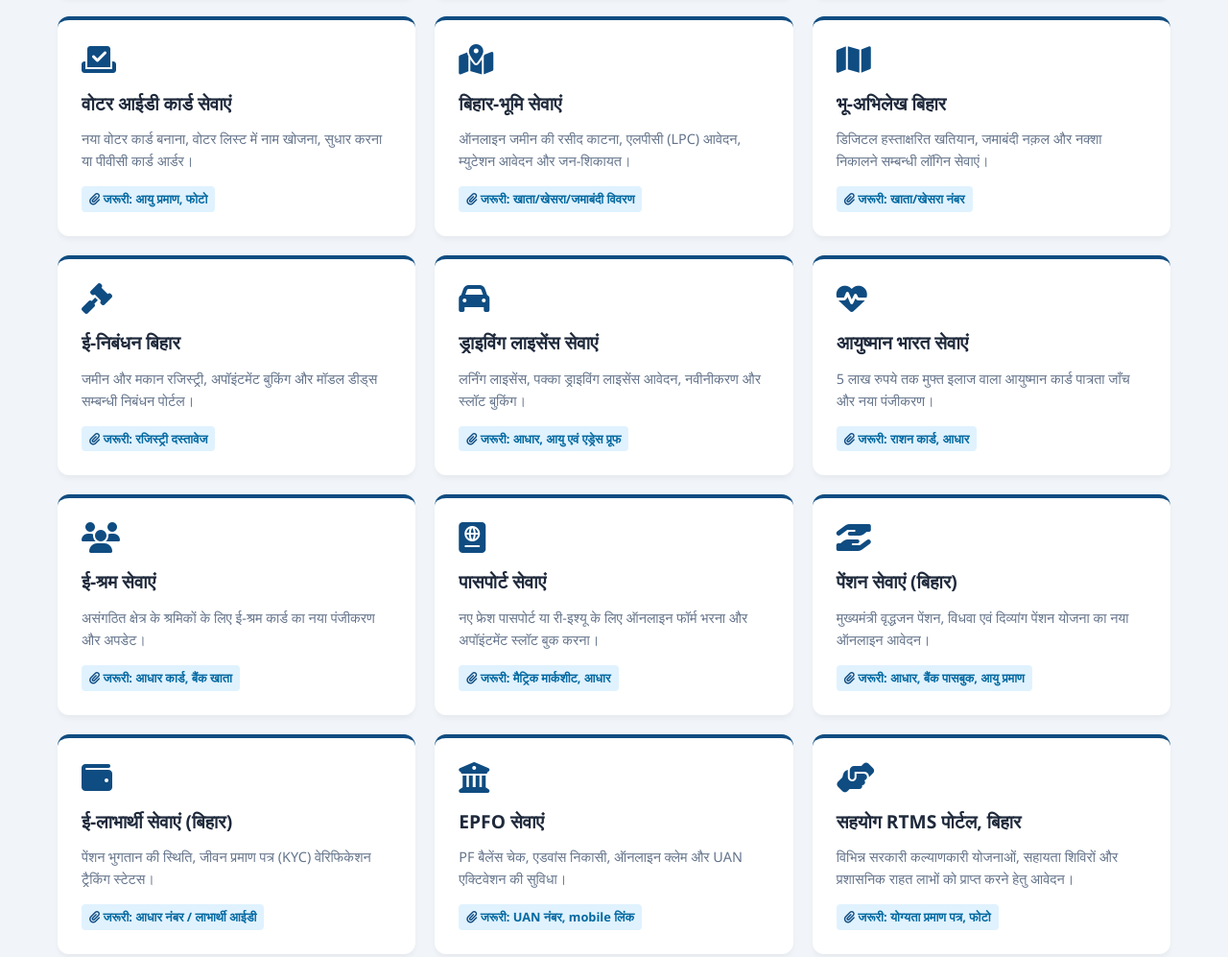
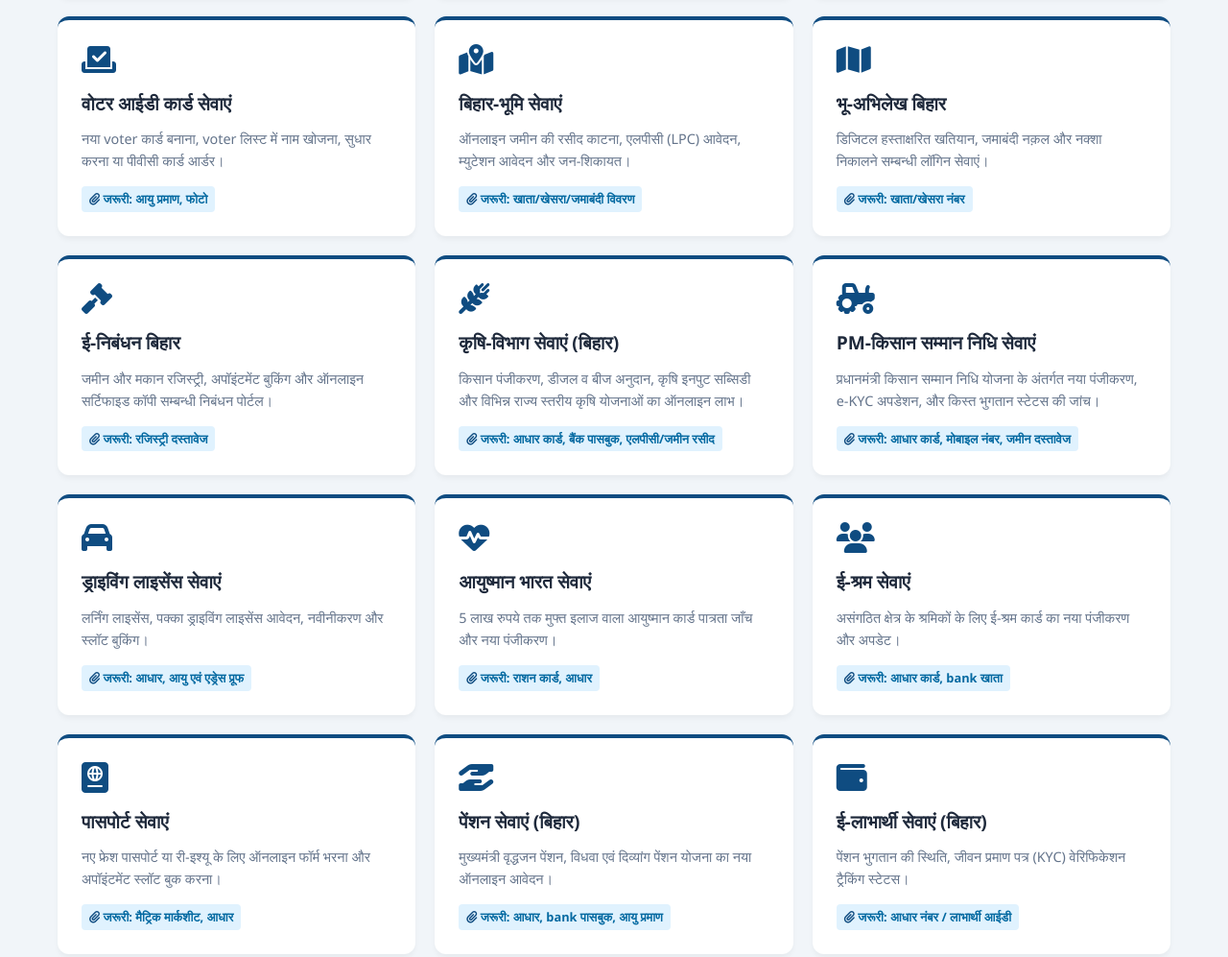
Before and after one commit to DigiSolutionsOnlineServices/DigiSolutions, a plain HTML site: page index.html in a window 1280 px wide. Shown: the part 1260-2257 px from the top of the page at 96% size. Drawn offline with Linux system fonts and the light colour scheme.

Commit message:
Update index.html

```diff
--- a/index.html
+++ b/index.html
@@ -314,7 +314,7 @@
     <!-- Hero Welcome Section -->
     <div class="hero">
         <h2>🏪 DigiSolutions Online Services</h2>
-        <p>आपके शहर और गाँव में सभी प्रकार की सरकारी योजनाएं, बैंकिंग लेनदेन, फॉर्म्स और प्रिंटिंग के लिए सबसे भरोसेमंद और डिजिटल केंद्र।</p>
+        <p>आपके शहर और गाँव में सभी प्रकार की सरकारी योजनाएं, बैंकिंग सेवाएं , फॉर्म्स और प्रिंटिंग के लिए सबसे भरोसेमंद और डिजिटल केंद्र।</p>
         <div>
             <a href="https://maps.app.goo.gl/KsEybuKyX5bRQtJY7" target="_blank" class="btn"><i class="fa-solid fa-map-location-dot"></i> हमें Google पर देखें (Visit Now)</a>
         </div>
@@ -353,7 +353,7 @@
 
             <div class="search-box">
                 <i class="fa-solid fa-magnifying-glass"></i>
-                <input type="text" id="serviceSearch" placeholder="जैसे: Aadhaar, PAN, Voter, Land, RTI, Pension...">
+                <input type="text" id="serviceSearch" placeholder="जैसे: Aadhaar, PAN, Voter, Land, RTI, Pension, Kisan...">
             </div>
 
             <!-- Dynamically populated via Javascript with explicit links -->
@@ -395,15 +395,17 @@
             { title: "RTPS सेवाएं", link: "https://serviceonline.bihar.gov.in/", icon: "fa-file-invoice", desc: "जाति, आवासीय, आय प्रमाण पत्र के साथ-साथ अब आचरण प्रमाण पत्र (Character Certificate) का नया आवेदन और डाउनलोड।", doc: "आधार कार्ड, फोटो, शपथ पत्र" },
             { title: "पैन कार्ड सेवाएं", link: "https://onlineservices.proteantech.in/paam/endUserRegisterContact.html", icon: "fa-id-card", desc: "नया पैन कार्ड आवेदन, खोए हुए पैन का सुधार या रीप्रिंट की त्वरित सुविधा।", doc: "आधार कार्ड, फोटो" },
             { title: "आधार अपडेट सेवाएं", link: "https://uidai.gov.in/en/", icon: "fa-address-card", desc: "आधार कार्ड में एड्रेस सुधार, स्टेटस जांच संबंधी ऑनलाइन कार्य की आधिकारिक जानकारी।", doc: "सहायक दस्तावेज" },
-            { title: "वोटर आईडी कार्ड सेवाएं", link: "https://voters.eci.gov.in/login", icon: "fa-check-to-slot", desc: "नया वोटर कार्ड बनाना, वोटर लिस्ट में नाम खोजना, सुधार करना या पीवीसी कार्ड आर्डर।", doc: "आयु प्रमाण, फोटो" },
+            { title: "वोटर आईडी कार्ड सेवाएं", link: "https://voters.eci.gov.in/login", icon: "fa-check-to-slot", desc: "नया voter कार्ड बनाना, voter लिस्ट में नाम खोजना, सुधार करना या पीवीसी कार्ड आर्डर।", doc: "आयु प्रमाण, फोटो" },
             { title: "बिहार-भूमि सेवाएं", link: "https://biharbhumi.bihar.gov.in/Biharbhumi/", icon: "fa-map-location-dot", desc: "ऑनलाइन जमीन की रसीद काटना, एलपीसी (LPC) आवेदन, म्युटेशन आवेदन और जन-शिकायत।", doc: "खाता/खेसरा/जमाबंदी विवरण" },
-            { title: "भू-अभिलेख बिहार", link: "https://bhuabhilekh.bihar.gov.in/login?ref=aW5kZXgucGhw", icon: "fa-map", desc: "डिजिटल हस्ताक्षरित खतियान, जमाबंदी नक़ल और नक्शा निकालने सम्बन्धी लॉगिन सेवाएं।", doc: "खाता/खेसरा नंबर" },
-            { title: "ई-निबंधन बिहार", link: "https://nibandhan.bihar.gov.in/", icon: "fa-gavel", desc: "जमीन और मकान रजिस्ट्री, अपॉइंटमेंट बुकिंग और मॉडल डीड्स सम्बन्धी निबंधन पोर्टल।", doc: "रजिस्ट्री दस्तावेज" },
+            { title: "भू-अभिलेख बिहार", link: "https://bhuabhilekh.bihar.gov.in/login?ref=aW5kZXgucGhw", icon: "fa-map", desc: "डिजिटल हस्ताक्षरित खतियान, जमाबंदी नक़ल और नक्शा निकालने सम्बन्धी लॉगिन सेवाएं।", doc: "खाता/खेसरा नंबर" },
+            { title: "ई-निबंधन बिहार", link: "https://nibandhan.bihar.gov.in/", icon: "fa-gavel", desc: "जमीन और मकान रजिस्ट्री, अपॉइंटमेंट बुकिंग और ऑनलाइन सर्टिफाइड कॉपी सम्बन्धी निबंधन पोर्टल।", doc: "रजिस्ट्री दस्तावेज" },
+            { title: "कृषि-विभाग सेवाएं (बिहार)", link: "https://dbtagriculture.bihar.gov.in/", icon: "fa-wheat-awn", desc: "किसान पंजीकरण, डीजल व बीज अनुदान, कृषि इनपुट सब्सिडी और विभिन्न राज्य स्तरीय कृषि योजनाओं का ऑनलाइन लाभ।", doc: "आधार कार्ड, बैंक पासबुक, एलपीसी/जमीन रसीद" },
+            { title: "PM-किसान सम्मान निधि सेवाएं", link: "https://pmkisan.gov.in/", icon: "fa-tractor", desc: "प्रधानमंत्री किसान सम्मान निधि योजना के अंतर्गत नया पंजीकरण, e-KYC अपडेशन, और किस्त भुगतान स्टेटस की जांच।", doc: "आधार कार्ड, मोबाइल नंबर, जमीन दस्तावेज" },
             { title: "ड्राइविंग लाइसेंस सेवाएं", link: "https://sarathi.parivahan.gov.in/sarathiservice/stateSelection.do", icon: "fa-car", desc: "लर्निंग लाइसेंस, पक्का ड्राइविंग लाइसेंस आवेदन, नवीनीकरण और स्लॉट बुकिंग।", doc: "आधार, आयु एवं एड्रेस प्रूफ" },
             { title: "आयुष्मान भारत सेवाएं", link: "https://beneficiary.nha.gov.in/", icon: "fa-heart-pulse", desc: "5 लाख रुपये तक मुफ्त इलाज वाला आयुष्मान कार्ड पात्रता जाँच और नया पंजीकरण।", doc: "राशन कार्ड, आधार" },
-            { title: "ई-श्रम सेवाएं", link: "https://eshram.gov.in/indexmain", icon: "fa-users", desc: "असंगठित क्षेत्र के श्रमिकों के लिए ई-श्रम कार्ड का नया पंजीकरण और अपडेट।", doc: "आधार कार्ड, बैंक खाता" },
+            { title: "ई-श्रम सेवाएं", link: "https://eshram.gov.in/indexmain", icon: "fa-users", desc: "असंगठित क्षेत्र के श्रमिकों के लिए ई-श्रम कार्ड का नया पंजीकरण और अपडेट।", doc: "आधार कार्ड, bank खाता" },
             { title: "पासपोर्ट सेवाएं", link: "https://www.passportindia.gov.in/psp", icon: "fa-passport", desc: "नए फ्रेश पासपोर्ट या री-इश्यू के लिए ऑनलाइन फॉर्म भरना और अपॉइंटमेंट स्लॉट बुक करना।", doc: "मैट्रिक मार्कशीट, आधार" },
-            { title: "पेंशन सेवाएं (बिहार)", link: "https://www.sspmis.bihar.gov.in/HomePage", icon: "fa-hand-holding-hand", desc: "मुख्यमंत्री वृद्धजन पेंशन, विधवा एवं दिव्यांग पेंशन योजना का नया ऑनलाइन आवेदन।", doc: "आधार, बैंक पासबुक, आयु प्रमाण" },
+            { title: "पेंशन सेवाएं (बिहार)", link: "https://www.sspmis.bihar.gov.in/HomePage", icon: "fa-hand-holding-hand", desc: "मुख्यमंत्री वृद्धजन पेंशन, विधवा एवं दिव्यांग पेंशन योजना का नया ऑनलाइन आवेदन।", doc: "आधार, bank पासबुक, आयु प्रमाण" },
             { title: "ई-लाभार्थी सेवाएं (बिहार)", link: "https://elabharthi.bihar.gov.in/", icon: "fa-wallet", desc: "पेंशन भुगतान की स्थिति, जीवन प्रमाण पत्र (KYC) वेरिफिकेशन ट्रैकिंग स्टेटस।", doc: "आधार नंबर / लाभार्थी आईडी" },
             { title: "EPFO सेवाएं", link: "https://www.epfindia.gov.in/site_en/", icon: "fa-building-columns", desc: "PF बैलेंस चेक, एडवांस निकासी, ऑनलाइन क्लेम और UAN एक्टिवेशन की सुविधा।", doc: "UAN नंबर, mobile लिंक" },
             { title: "सहयोग RTMS पोर्टल, बिहार", link: "https://sahyog.bihar.gov.in/Sahyog/Default.aspx", icon: "fa-handshake-angle", desc: "विभिन्न सरकारी कल्याणकारी योजनाओं, सहायता शिविरों और प्रशासनिक राहत लाभों को प्राप्त करने हेतु आवेदन।", doc: "योग्यता प्रमाण पत्र, फोटो" },
@@ -412,7 +414,7 @@
             { title: "लोकशिकायत निवारण, बिहार", link: "https://lokshikayat.bihar.gov.in/", icon: "fa-bullhorn", desc: "बिहार लोक शिकायत निवारण अधिकार अधिनियम के अंतर्गत किसी भी सरकारी कार्य की शिकायत दर्ज करें।", doc: "शिकायत का विवरण, दस्तावेज" },
             { title: "मुख्यमंत्री जनता दरबार, बिहार", link: "https://jkdmm.bihar.gov.in/Jantadarbar/ComplainRegistration.aspx", icon: "fa-users-line", desc: "माननीय मुख्यमंत्री के जनता दरबार कार्यक्रम में अपनी समस्याओं को रखने के लिए ऑनलाइन स्लॉट पंजीकरण।", doc: "पहचान पत्र, पूर्व आवेदन प्रति" },
             { title: "PMO Public Grievance (CPGRAMS)", link: "https://pgportal.gov.in/", icon: "fa-shield-halved", desc: "प्रधानमंत्री कार्यालय (PMO) पोर्टल पर केंद्र सरकार से संबंधित शिकायतों का ऑनलाइन पंजीकरण।", doc: "सपोर्टिंग डॉक्यूमेंट, मोबाइल नंबर" },
-            { title: "IGNOU सेवाएं", link: "https://www.ignou.ac.in/", icon: "fa-graduation-cap", desc: "इग्नू यूनिवर्सिटी न्यू एडमिशन, री-रजिस्ट्रेशन, असाइनमेंट डाउनलोड और रिजल्ट पोर्टल।", doc: "शैक्षणिक दस्तावेज" },
+            { title: "IGNOU सेवाएं", link: "https://www.ignou.ac.in/", icon: "fa-graduation-cap", desc: "इग्नू यूनिवर्सिटी न्यू एडमिशन, री-रजिस्ट्रेशन, असाइनमेंट डाउनलोड ओर रिजल्ट पोर्टल।", doc: "शैक्षणिक दस्तावेज" },
             { title: "BSEB OFSS नामांकन पोर्टल", link: "https://ofssbihar.net/Higher-Education/index.html", icon: "fa-school", desc: "बिहार विद्यालय परीक्षा समिति द्वारा इंटर (11वीं) नामांकन हेतु ऑनलाइन आवेदन।", doc: "मैट्रिक/इंटर मार्कशीट" },
             { title: "पूर्णिया विश्वविद्यालय सेवाएं", link: "https://purneau.ac.in/", icon: "fa-book-open", desc: "पूर्णिया यूनिवर्सिटी के परीक्षा फॉर्म, रजिस्ट्रेशन, एडमिशन और कॉलेज सम्बंधित डिजिटल अपडेट।", doc: "रजिस्ट्रेशन नंबर, रोल नंबर" },
             { title: "नेशनल स्कॉलरशिप पोर्टल (NSP)", link: "https://scholarships.gov.in/", icon: "fa-award", desc: "विभिन्न केंद्रीय और राज्य स्तरीय प्री-मैट्रिक एवं पोस्ट-मैट्रिक स्कॉलरशिप के लिए नया आवेदन।", doc: "बोनाफाइड, आय, जाति, मार्कशीट" },
```
